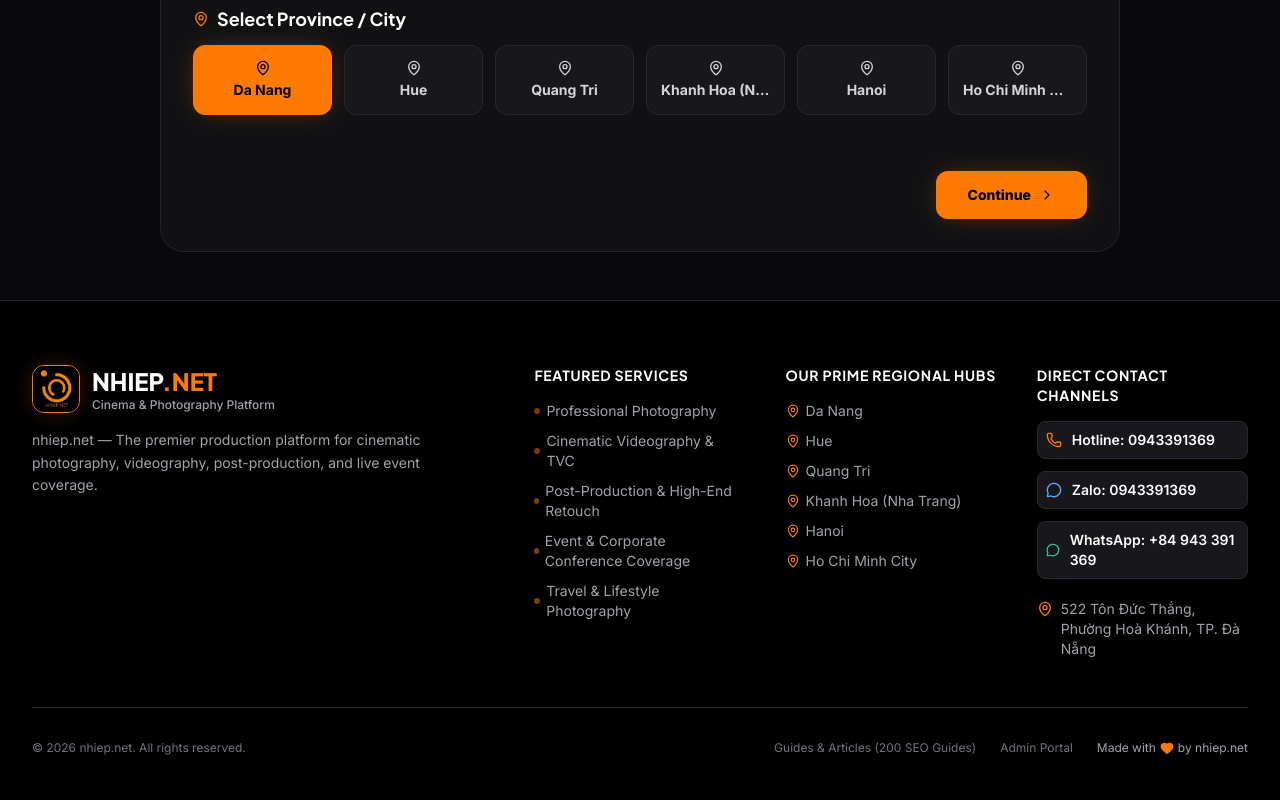
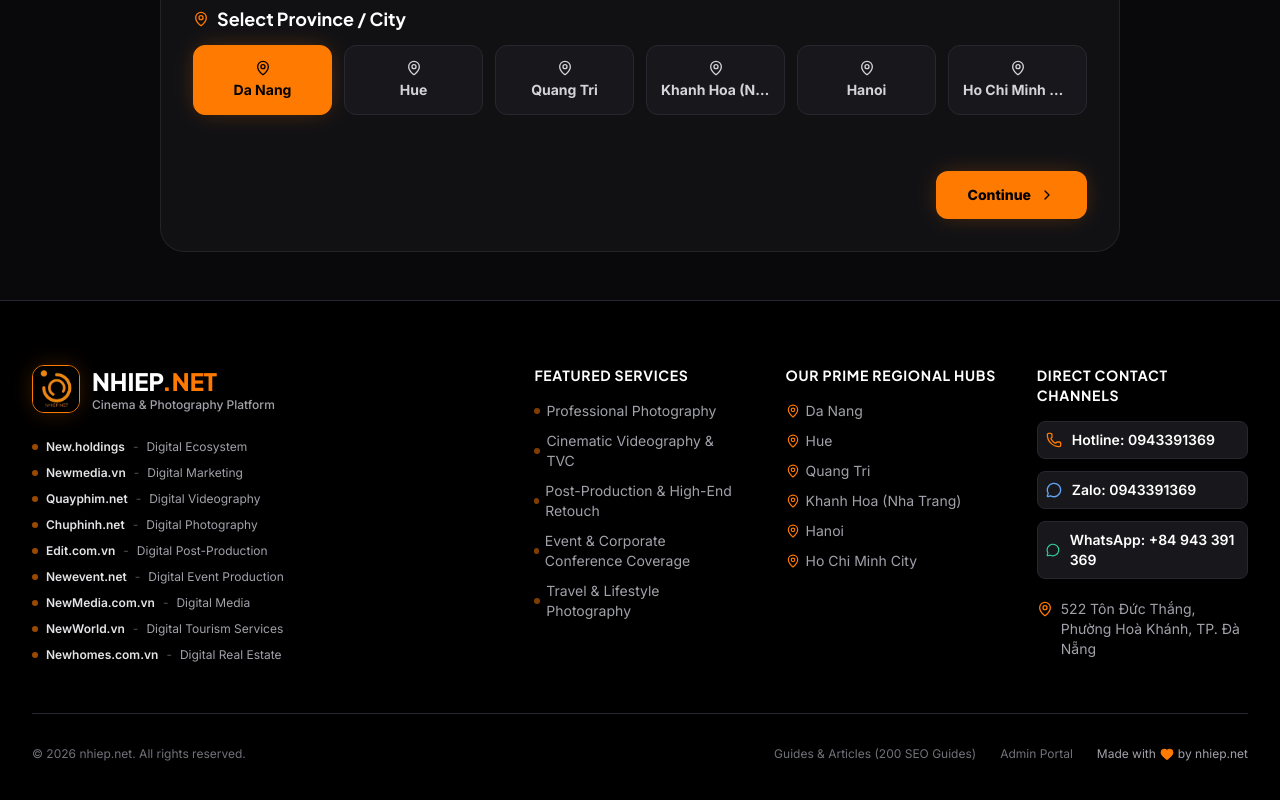
Before and after one commit to NewHOLDINGS/nhiep-net, a Next.js app: page /en/booking in a window 1280 px wide. Shown: the part 1029-1829 px from the top of the page. Built offline with nearby package versions, Linux system fonts and the light colour scheme.

Commit message:
feat(footer): replace about paragraph with New Holdings digital ecosystem brand list

```diff
--- a/src/components/Footer.tsx
+++ b/src/components/Footer.tsx
@@ -7,6 +7,18 @@
 import { CATEGORIES } from '@/data/categories';
 import { Phone, MessageCircle, Mail, MapPin, Sparkles, Shield, Camera, Heart } from 'lucide-react';
 
+const ECOSYSTEM_LINKS = [
+  { domain: 'New.holdings', descVi: 'Hệ sinh thái số', descEn: 'Digital Ecosystem', descZh: '数字生态系统', href: 'https://new.holdings' },
+  { domain: 'Newmedia.vn', descVi: 'Tiếp thị kỹ thuật số', descEn: 'Digital Marketing', descZh: '数字营销', href: 'https://newmedia.vn' },
+  { domain: 'Quayphim.net', descVi: 'Quay phim số', descEn: 'Digital Videography', descZh: '数字影视摄录', href: 'https://quayphim.net' },
+  { domain: 'Chuphinh.net', descVi: 'Chụp hình số', descEn: 'Digital Photography', descZh: '数字摄影', href: 'https://chuphinh.net' },
+  { domain: 'Edit.com.vn', descVi: 'Hậu kỳ số', descEn: 'Digital Post-Production', descZh: '数字后期制作', href: 'https://edit.com.vn' },
+  { domain: 'Newevent.net', descVi: 'Sự kiện số', descEn: 'Digital Event Production', descZh: '数字活动企划', href: 'https://newevent.net' },
+  { domain: 'NewMedia.com.vn', descVi: 'Truyền thông số', descEn: 'Digital Media', descZh: '数字传媒', href: 'https://newmedia.com.vn' },
+  { domain: 'NewWorld.vn', descVi: 'Dịch vụ du lịch số', descEn: 'Digital Tourism Services', descZh: '数字文旅服务', href: 'https://newworld.vn' },
+  { domain: 'Newhomes.com.vn', descVi: 'Bất động sản số', descEn: 'Digital Real Estate', descZh: '数字地产', href: 'https://newhomes.com.vn' },
+];
+
 export default function Footer({ locale }: { locale: Locale }) {
   const dict = getDictionary(locale);
 
@@ -14,7 +26,7 @@
     <footer className="bg-black border-t border-surface-border text-zinc-400 pt-16 pb-24 md:pb-16">
       <div className="max-w-7xl mx-auto px-4 sm:px-6 lg:px-8">
         <div className="grid grid-cols-1 md:grid-cols-2 lg:grid-cols-5 gap-10 pb-12 border-b border-surface-border">
-          {/* Col 1: Brand & Slogan */}
+          {/* Col 1: Brand & Digital Ecosystem */}
           <div className="lg:col-span-2 space-y-4">
             <Link href={`/${locale}`} className="flex items-center gap-3 group">
               <div className="relative w-12 h-12 rounded-xl overflow-hidden border border-brand bg-surface shadow-glow">
@@ -27,9 +39,26 @@
                 <span className="text-xs text-zinc-400 font-medium">Cinema & Photography Platform</span>
               </div>
             </Link>
-            <p className="text-sm leading-relaxed text-zinc-400 max-w-md">
-              {dict.footer.about}
-            </p>
+
+            {/* Ecosystem Links */}
+            <div className="pt-2 space-y-1.5 text-xs">
+              {ECOSYSTEM_LINKS.map((item, idx) => (
+                <a
+                  key={idx}
+                  href={item.href}
+                  target="_blank"
+                  rel="noopener noreferrer"
+                  className="flex items-center gap-2 text-zinc-400 hover:text-brand transition-colors group py-0.5"
+                >
+                  <span className="w-1.5 h-1.5 rounded-full bg-brand/60 group-hover:bg-brand group-hover:scale-125 transition-all shrink-0" />
+                  <span className="font-semibold text-zinc-200 group-hover:text-brand">{item.domain}</span>
+                  <span className="text-zinc-600">-</span>
+                  <span className="text-zinc-400 group-hover:text-zinc-200">
+                    {locale === 'zh' ? item.descZh : locale === 'en' ? item.descEn : item.descVi}
+                  </span>
+                </a>
+              ))}
+            </div>
           </div>
 
           {/* Col 2: Services */}
```
